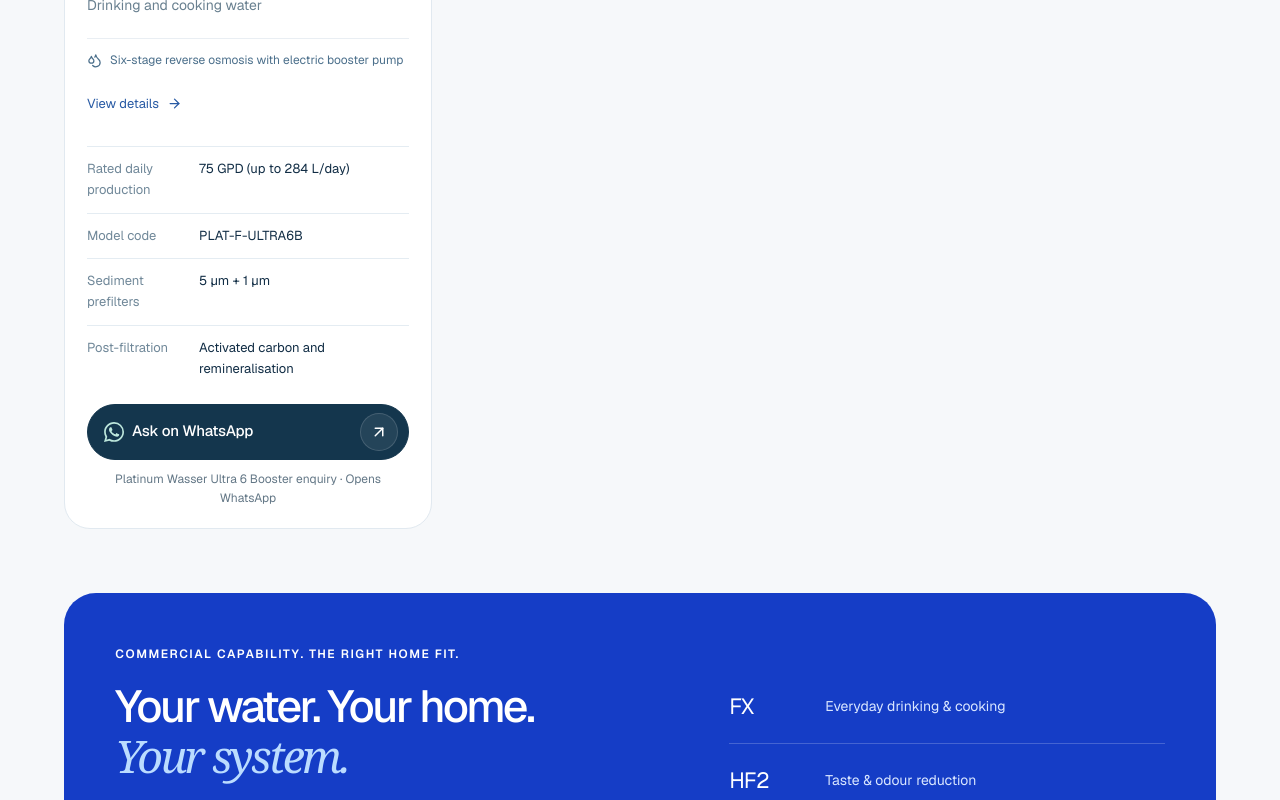
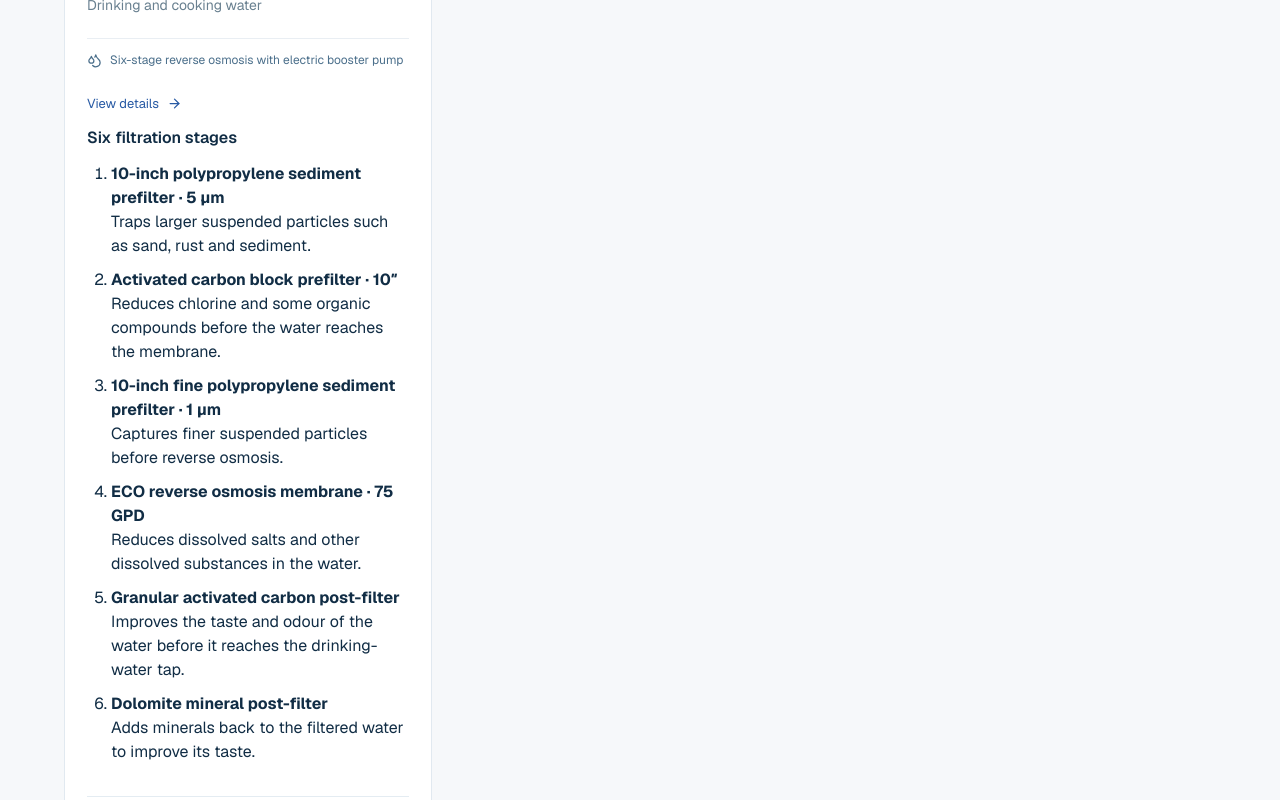
Before and after one commit to CyprusWaterFilters/Cyprus-Water-Filter, a Next.js app: page /products in a window 1280 px wide. Shown: the part 6460-7260 px from the top of the page. Built offline with nearby package versions, Linux system fonts and the light colour scheme.

Commit message:
Show all Platinum Wasser filtration stages on the product card

```diff
--- a/components/product-catalogue.tsx
+++ b/components/product-catalogue.tsx
@@ -95,15 +95,30 @@ fx && <dl className="catalogue-detail-specs">
     gpd: platinumWasser.capacity,
     litres: number.format(platinumWasser.litresPerDay),
   });
+  function renderPlatinumStages(Heading: 'h3' | 'h4' = 'h3') {
+    return <section aria-label={t('Six filtration stages')} className="catalogue-filtration-stages">
+      <Heading className="font-semibold">{t('Six filtration stages')}</Heading>
+      <ol>
+        {platinumWasser.stages.map(stage => (
+          <li key={stage.label}>
+            <strong>{t(stage.label)}{stage.rating && <> · <bdi>{stage.rating}</bdi></>}</strong>
+            <p>{t(stage.description)}</p>
+          </li>
+        ))}
+      </ol>
+    </section>;
+  }
+
   function renderProductCard(product: Product, index: number) {
     return <article className="catalogue-card" key={product.model}>
             <button className="catalogue-visual-button" onClick={() => setDetail(product)} aria-label={t('View details for {model}', { model: product.model })}><ProductVisual product={product} eager={index < 3}/></button>
-            <div className="catalogue-card-copy"><div className="catalogue-card-heading"><h3>{product.size === null ? t(product.model) : product.model}</h3><button onClick={() => setDetail(product)} aria-label={t('View details for {model}', { model: product.model })}><ArrowUpRight size={19}/></button></div><p className="catalogue-card-purpose">{t(product.purpose)}</p><div className="catalogue-card-spec"><Droplets size={15}/><span>{t(product.detail)}</span></div><button className="catalogue-details-link" onClick={() => setDetail(product)}>{t('View details')}<ArrowRight size={15}/></button>{product.size === null && <dl className="catalogue-detail-specs">
+            <div className="catalogue-card-copy"><div className="catalogue-card-heading"><h3>{product.size === null ? t(product.model) : product.model}</h3><button onClick={() => setDetail(product)} aria-label={t('View details for {model}', { model: product.model })}><ArrowUpRight size={19}/></button></div><p className="catalogue-card-purpose">{t(product.purpose)}</p><div className="catalogue-card-spec"><Droplets size={15}/><span>{t(product.detail)}</span></div><button className="catalogue-details-link" onClick={() => setDetail(product)}>{t('View details')}<ArrowRight size={15}/></button>{product.size === null && <>
+            {renderPlatinumStages('h4')}
+            <dl className="catalogue-detail-specs">
               <div><dt>{t('Rated daily production')}</dt><dd><bdi>{platinumCapacity}</bdi></dd></div>
               <div><dt>{t('Model code')}</dt><dd><bdi>{product.modelCode}</bdi></dd></div>
-              <div><dt>{t('Sediment prefilters')}</dt><dd><bdi>{'5 µm + 1 µm'}</bdi></dd></div>
-              <div><dt>{t('Post-filtration')}</dt><dd>{t('Activated carbon and remineralisation')}</dd></div>
-            </dl>}{product.name === 'FX' && product.size !== null && renderFxSpecifications(fxSpecifications[product.size])}{product.name === 'HF2' && product.size !== null && renderHf2Specifications(product.size)}{product.name === 'HF2-S' && product.size !== null && renderHf2sSpecifications(product.size)}<ProductEnquiry model={product.model} onEnquire={enquire}/></div>
+              <div><dt>{t('Installation')}</dt><dd>{t('Uses a separate storage tank and drinking-water tap. Requires a cold-water feed, drain connection and power outlet.')}</dd></div>
+            </dl></>}{product.name === 'FX' && product.size !== null && renderFxSpecifications(fxSpecifications[product.size])}{product.name === 'HF2' && product.size !== null && renderHf2Specifications(product.size)}{product.name === 'HF2-S' && product.size !== null && renderHf2sSpecifications(product.size)}<ProductEnquiry model={product.model} onEnquire={enquire}/></div>
           </article>;
   }
   const visible = filterProducts(filters);
@@ -210,10 +225,7 @@ fx && <dl className="catalogue-detail-specs">
               <div key={spec.label}><dt>{t(spec.label)}</dt><dd><bdi>{spec.value}</bdi></dd></div>
             ))}
           </dl>
-          <section aria-label={t('Six filtration stages')} className="catalogue-filtration-stages">
-            <h3>{t('Six filtration stages')}</h3>
-            <ol>{platinumWasser.stages.map(stage => <li key={stage.label}><strong>{t(stage.label)}{stage.rating && <> · <bdi>{stage.rating}</bdi></>}{stage.label === 'ECO reverse osmosis membrane' && <> · <bdi>{platinumWasser.capacity}</bdi></>}</strong><p>{t(stage.description)}</p></li>)}</ol>
-          </section>
+          {renderPlatinumStages()}
           <dl className="catalogue-detail-specs"><div><dt>{t('Installation')}</dt><dd>{t('Uses a separate storage tank and drinking-water tap. Requires a cold-water feed, drain connection and power outlet.')}</dd></div></dl>
           <p className="catalogue-detail-note"><a href={platinumWasser.specificationsUrl}>{t('Platinum Wasser product specifications')}</a></p>
         </> : detail.size !== null && detail.name !== 'HF2-S' && <p className="catalogue-detail-note">{t('Size alone does not confirm compatibility. Ask us to check the connection and the right model for your home.')}</p>}
--- a/lib/products.ts
+++ b/lib/products.ts
@@ -31,6 +31,7 @@ export const hf2sSpecifications: typeof hf2Specifications = {
   17: { capacity: 79494, flow: 6.4, cartridge: 'HF2-17SR' },
 };
 export const sizes = [10, 15, 17];
+const platinumMembraneCapacity = '75 GPD';
 export const platinumWasser = {
   name: 'Platinum Wasser',
   model: 'Platinum Wasser Ultra 6 Booster',
@@ -39,7 +40,7 @@ export const platinumWasser = {
   image: '/images/platinum-wasser.webp',
   modelCode: 'PLAT-F-ULTRA6B',
   specificationsUrl: 'https://www.platinumwasser.de/en/products/140-ultra6-booster-4260582019029.html',
-  capacity: '75 GPD',
+  capacity: platinumMembraneCapacity,
   litresPerDay: 284,
   specifications: [
     { label: 'Membrane salt rejection', value: '95%' },
@@ -55,9 +56,9 @@ export const platinumWasser = {
     { label: '10-inch polypropylene sediment prefilter', rating: '5 µm', description: 'Traps larger suspended particles such as sand, rust and sediment.' },
     { label: 'Activated carbon block prefilter', rating: '10″', description: 'Reduces chlorine and some organic compounds before the water reaches the membrane.' },
     { label: '10-inch fine polypropylene sediment prefilter', rating: '1 µm', description: 'Captures finer suspended particles before reverse osmosis.' },
-    { label: 'ECO reverse osmosis membrane', description: 'Reduces dissolved salts and other dissolved substances in the water.' },
-    { label: 'Granular activated carbon post-filter', description: 'Improves the taste and odour of the filtered water.' },
-    { label: 'Dolomite mineral post-filter', description: 'Adds minerals back to the water after reverse osmosis.' },
+    { label: 'ECO reverse osmosis membrane', rating: platinumMembraneCapacity, description: 'Reduces dissolved salts and other dissolved substances in the water.' },
+    { label: 'Granular activated carbon post-filter', description: 'Improves the taste and odour of the water before it reaches the drinking-water tap.' },
+    { label: 'Dolomite mineral post-filter', description: 'Adds minerals back to the filtered water to improve its taste.' },
   ],
   description: 'An under-sink reverse osmosis system with an electric booster pump that raises the pressure supplied to the membrane when the incoming water pressure is low.',
   detail: 'Six-stage reverse osmosis with electric booster pump',
```
Also changed, not shown: lib/translations.json.
